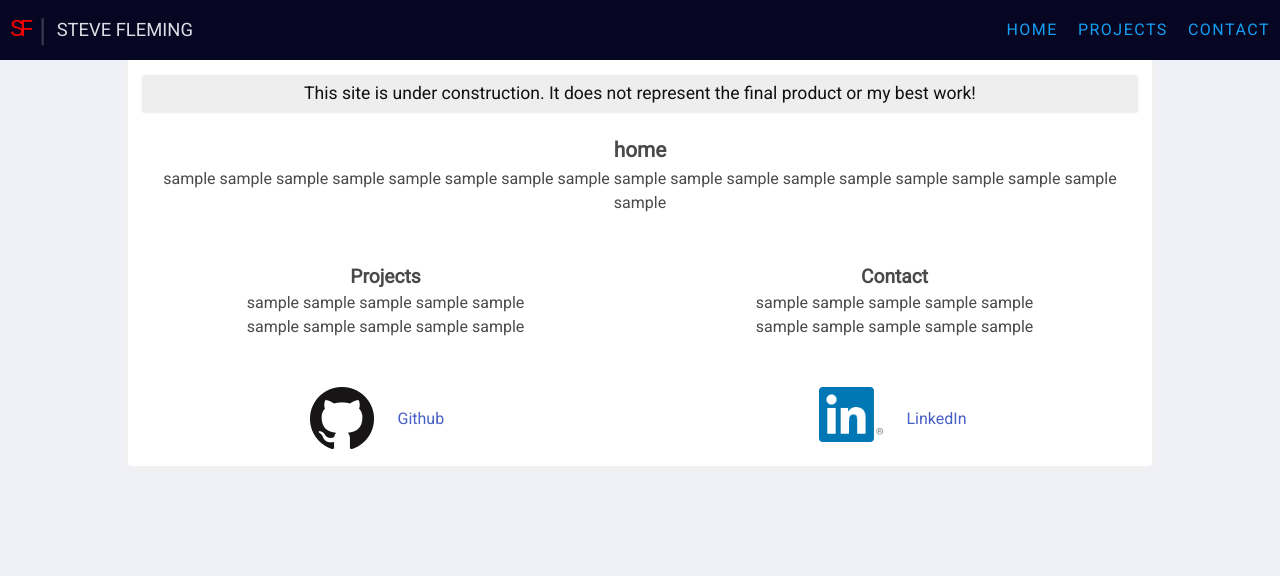
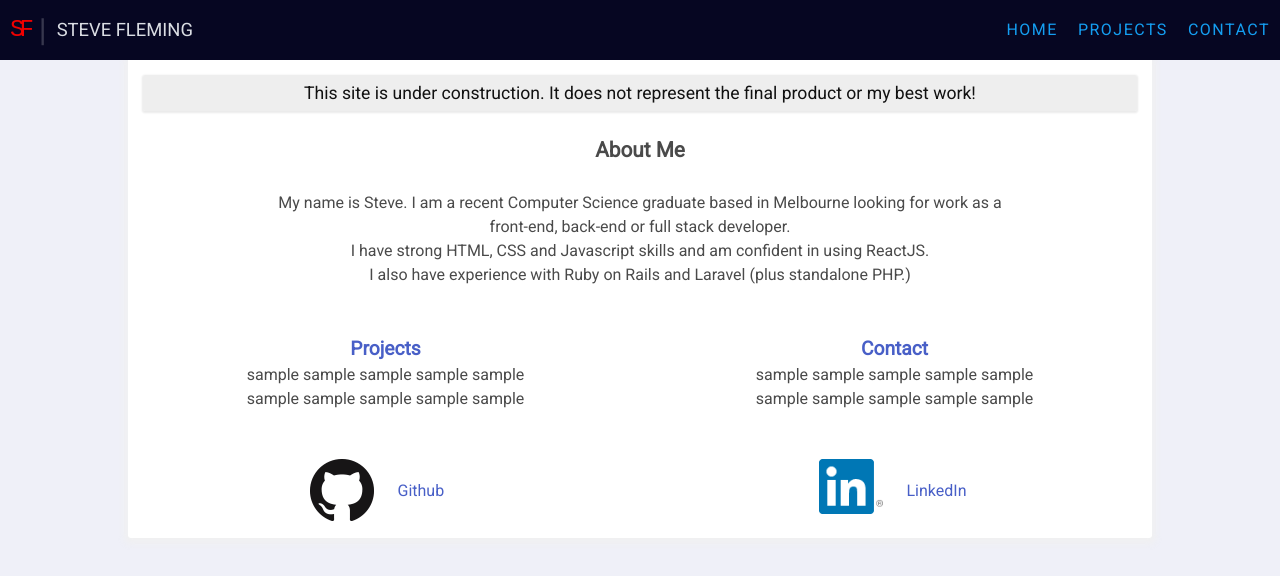
Before and after one commit to StephenFleming96/sf-portfolio, a React app: page / in a window 1280 px wide. Shown: the top 576 px of the page. Built offline with nearby package versions, Linux system fonts and the light colour scheme.

Commit message:
updated home page intro message

```diff
--- a/src/App.scss
+++ b/src/App.scss
@@ -81,6 +81,10 @@ h2, h3 {
   width: 100%;
 }
 
+.three-quart {
+  max-width: 75%;
+}
+
 .bottom-margin {
   margin-bottom: 10px;
 }
@@ -152,6 +156,10 @@ body {
   .body-item {
     width: 100%;
   }
+
+  .three-quart {
+    max-width: 100%;
+  }
 }
 
 .site-in-progress-warning {
--- a/src/pages/home.js
+++ b/src/pages/home.js
@@ -1,39 +1,54 @@
 import React from "react";
 import "./home.scss";
 
-import {GitHubLink, LinkedInLink} from "../components/social-icons.js";
+import { GitHubLink, LinkedInLink } from "../components/social-icons.js";
+import { NavLink } from "react-router-dom";
 
 const Home = () => (
   <div>
-    <div className="columns">
-      <div className="column section-home">
-        <h2>home</h2>
+    <div className="columns flex flex-hoz-center">
+      <div className="column three-quart section-home flex-item-center">
+        <h2>About Me</h2>
+        <br/>
         <p>
-          sample sample sample sample sample sample sample sample sample sample
-          sample sample sample sample sample sample sample sample{" "}
+          My name is Steve. I am a recent Computer Science graduate based in
+          Melbourne looking for work as a front-end, back-end or full stack
+          developer.
+        </p>
+        <p>
+          I have strong HTML, CSS and Javascript skills and am confident in
+          using ReactJS.
+        </p>
+        <p>
+          I also have experience with Ruby on Rails and Laravel (plus standalone
+          PHP.)
         </p>
       </div>
     </div>
 
-	<br/>
+    <br />
 
     <div className="columns">
       <div className="column section-content">
-        <h3>Projects</h3>
+        <h3>
+          <NavLink to="/projects">Projects</NavLink>
+        </h3>
         <p>sample sample sample sample sample </p>
         <p>sample sample sample sample sample </p>
       </div>
       <div className="column section-content">
-        <h3>Contact</h3>
+        <h3>
+          <NavLink to="/contact">Contact</NavLink>
+        </h3>
         <p>sample sample sample sample sample </p>
         <p>sample sample sample sample sample </p>
       </div>
     </div>
-	<br/>
+    <br />
 
     <div className="columns">
-      <GitHubLink/>
-	  <LinkedInLink/>
+      <GitHubLink />
+      <LinkedInLink />
     </div>
   </div>
 );
```
